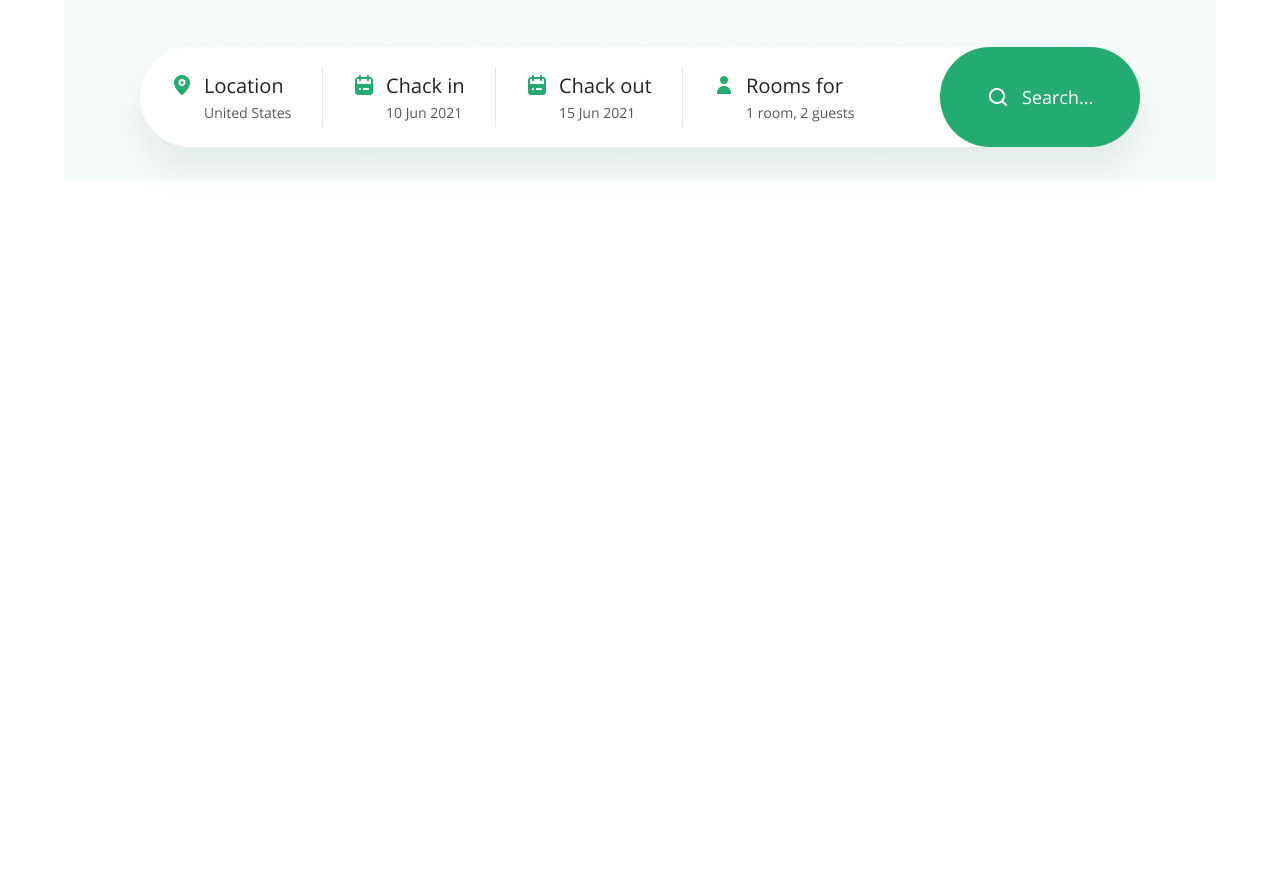
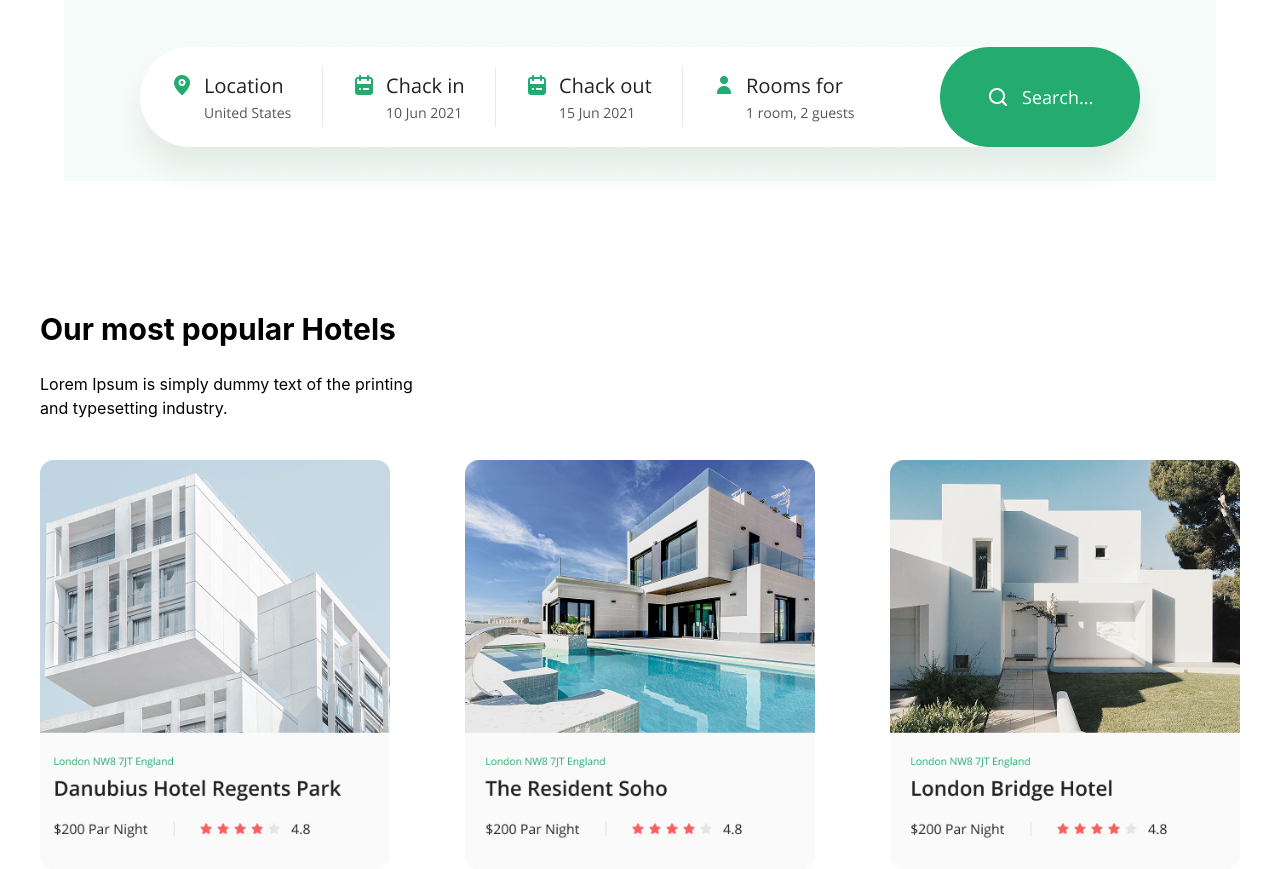
Before and after one commit to ganievabdullo727-web/branch-2, a website: page index.html in a window 1280 px wide. Shown: the part 539-1408 px from the top of the page. Before the commit the page ends 800 px from the top, so only its background shows below. Drawn offline with nearby package versions, Linux system fonts and the light colour scheme; files that its build step writes are made by us from their sources.

Commit message:
section2

```diff
--- a/index.html
+++ b/index.html
@@ -59,5 +59,27 @@
   </div>
 
 
+
+
+  <div class="mt-[100px] max-w-300 m-auto">
+    <div class="w-[400px] flex flex-col gap-[20px] ">
+      <h1 class="text-[30px] font-bold">
+        Our most popular Hotels
+      </h1>
+      <h3>
+        Lorem Ipsum is simply dummy text of the printing and typesetting industry.
+      </h3>
+    </div>
+    <div class="lg:flex justify-between mt-[40px] m-auto gap-[20px]">
+      <img class="w-[350px]" src="./src/Hotel cart 1.png" alt="">
+      <img class="w-[350px]" src="./src/Hotel cart 2.png" alt="">
+      <img class="w-[350px]" src="./src/Hotel cart 3.png" alt="">
+    </div>
+  </div>
+
+
+
+
+
 </body>
 </html>
```
